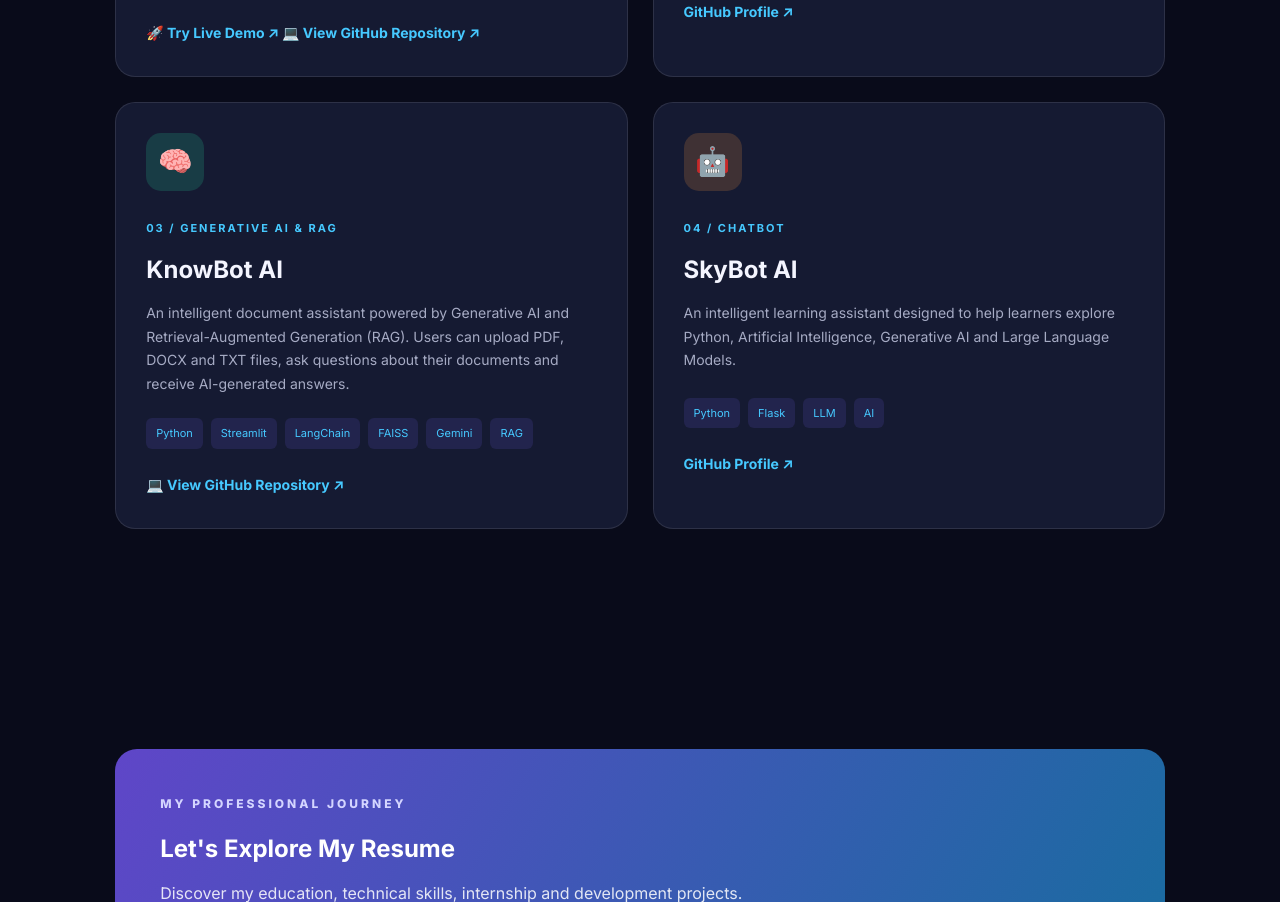
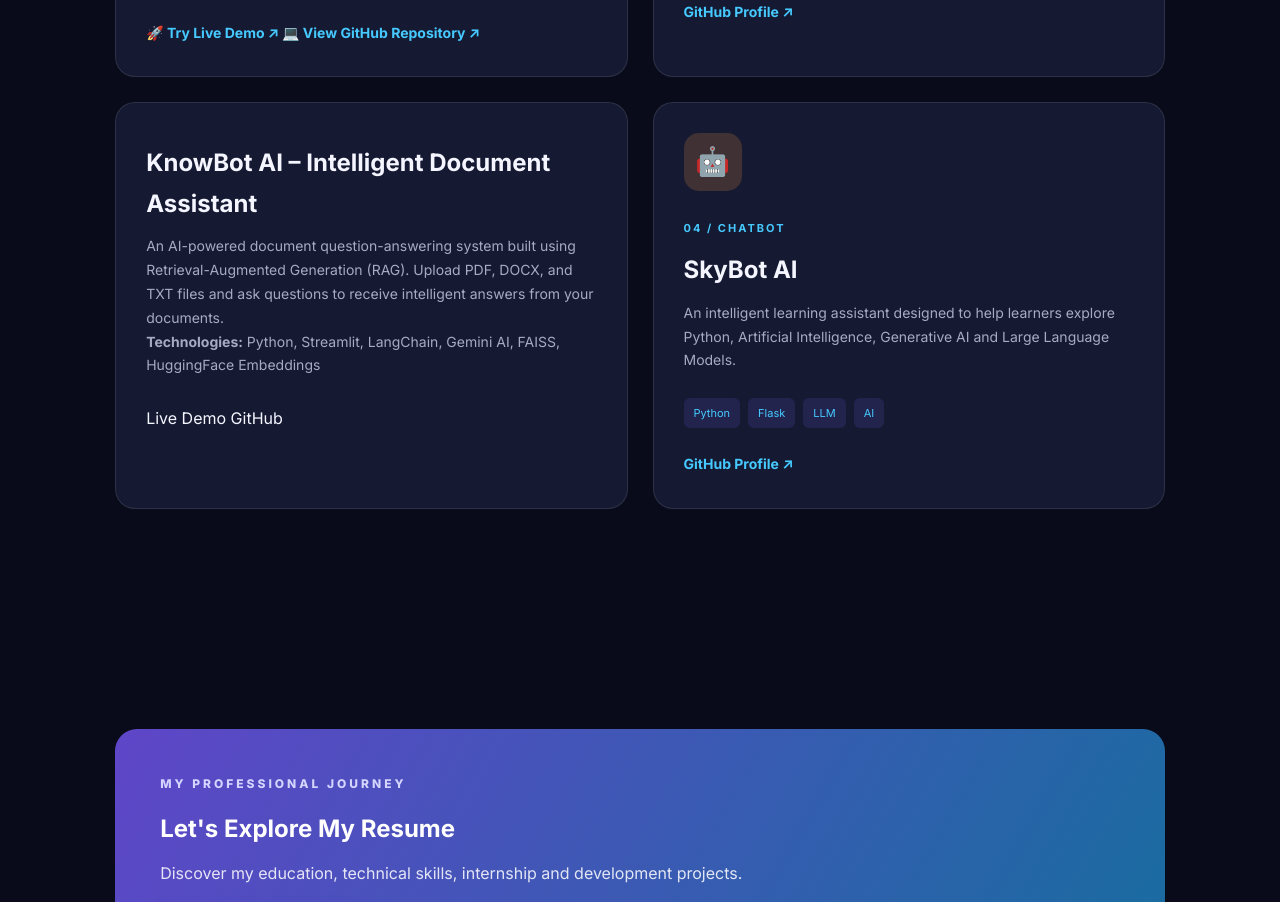
Before and after one commit to estherswetha/My_Portfolio, a plain HTML site: page index.html in a window 1280 px wide. Shown: the part 4071-4973 px from the top of the page. Drawn offline with Linux system fonts and the light colour scheme.

Commit message:
Add KnowBot AI live demo to portfolio

```diff
--- a/index.html
+++ b/index.html
@@ -574,43 +574,35 @@
 
 <!-- KNOWBOT AI -->
 
-<article class="project-card reveal">
 
-    <div class="project-icon icon-green">
-        🧠
-    </div>
-
-    <span class="project-number">
-        03 / GENERATIVE AI & RAG
-    </span>
-
-    <h3>KnowBot AI</h3>
+<div class="project-card">
+    <h3>KnowBot AI – Intelligent Document Assistant</h3>
 
     <p>
-        An intelligent document assistant powered by
-        Generative AI and Retrieval-Augmented Generation
-        (RAG). Users can upload PDF, DOCX and TXT files,
-        ask questions about their documents and receive
-        AI-generated answers.
+        An AI-powered document question-answering system
+        built using Retrieval-Augmented Generation (RAG).
+        Upload PDF, DOCX, and TXT files and ask questions
+        to receive intelligent answers from your documents.
     </p>
 
-    <div class="tech-tags">
-        <span>Python</span>
-        <span>Streamlit</span>
-        <span>LangChain</span>
-        <span>FAISS</span>
-        <span>Gemini</span>
-        <span>RAG</span>
+    <p><strong>Technologies:</strong>
+        Python, Streamlit, LangChain, Gemini AI,
+        FAISS, HuggingFace Embeddings
+    </p>
+
+    <div class="project-links">
+        <a href="https://knowbot-ai-swetha.streamlit.app/"
+           target="_blank" rel="noopener noreferrer">
+            Live Demo
+        </a>
+
+        <a href="https://github.com/estherswetha/KnowBot_AI"
+           target="_blank" rel="noopener noreferrer">
+            GitHub
+        </a>
     </div>
+</div>
 
-    <a href="https://github.com/estherswetha/KnowBot_AI"
-       target="_blank"
-       rel="noopener noreferrer"
-       class="project-link">
-        💻 View GitHub Repository ↗
-    </a>
-
-</article>
 
 
 
```
